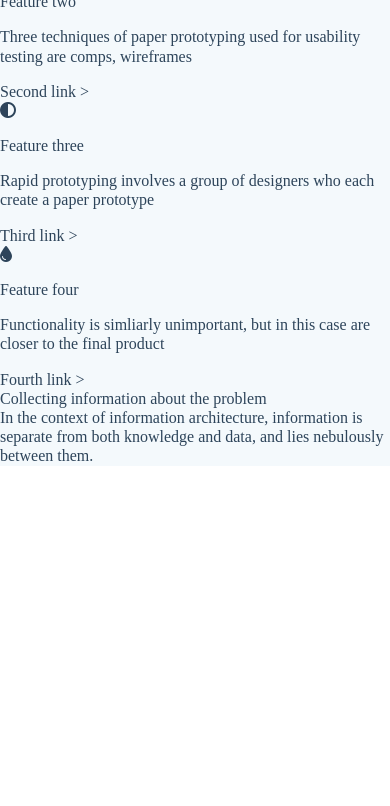
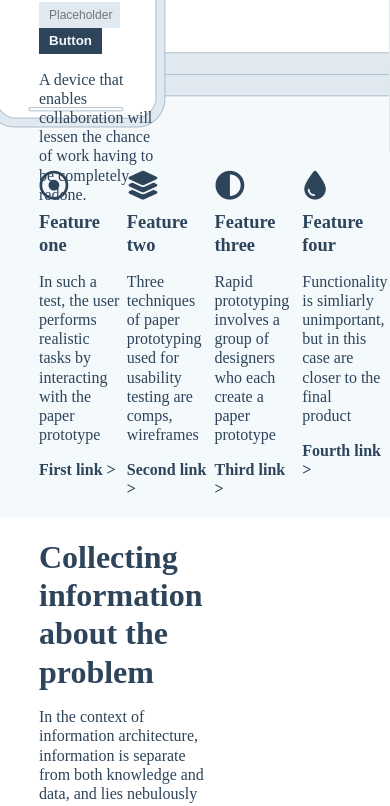
Before and after one commit to nbarnabee100devs/source, a plain HTML site: page index.html in a window 390 px wide. Shown: the part 447-1253 px from the top of the page. Before the commit the page ends 913 px from the top, so only its background shows below. Drawn offline with Linux system fonts and the light colour scheme.

Commit message:
Commit semi-responsive version

```diff
--- a/index.html
+++ b/index.html
@@ -25,7 +25,7 @@
   </header>
 
   <main>
-    <section class="left stack">
+    <section class="stack">
       <small>TAGLINE</small>
       <h1>Source helps creators do more of what they love</h1>
       <form action="#" method="#">
@@ -38,30 +38,30 @@
   </main>
 
   <section>
-    <ul role="list">
+    <ul role="list" class="clearfix">
 
-      <li class="stack">
+      <li class="proto stack">
         <i class="fa-regular fa-circle-dot"></i>
         <h3>Feature one</h3>
         <p>In such a test, the user performs realistic tasks by interacting with the paper prototype</p>
         <a href="#">First link ></a>
       </li>
 
-      <li class="stack">
+      <li class="proto stack">
         <i class="fa-solid fa-layer-group"></i>
         <h3>Feature two</h3>
         <p>Three techniques of paper prototyping used for usability testing are comps, wireframes</p>
         <a href="#">Second link ></a>
       </li>
 
-      <li class="stack">
+      <li class="proto stack">
         <i class="fa-solid fa-circle-half-stroke"></i>
         <h3>Feature three</h3>
         <p>Rapid prototyping involves a group of designers who each create a paper prototype</p>
         <a href="#">Third link ></a>
       </li>
 
-      <li class="stack">
+      <li class="proto stack">
         <i class="fa-solid fa-droplet"></i>
         <h3>Feature four</h3>
         <p>Functionality is simliarly unimportant, but in this case are closer to the final product</p>
@@ -70,7 +70,7 @@
     </ul>
   </section>
 
-  <section>
+  <section class="stack">
     <h2>Collecting information about the problem</h2>
     <p>In the context of information architecture, information is separate from both knowledge and data, and lies
       nebulously between them.</p>
--- a/style.css
+++ b/style.css
@@ -27,10 +27,6 @@ time, mark, audio, video {
 article, aside, details, figcaption, figure,
 footer, header, hgroup, menu, nav, section {
 	display: block;
-}
-
-ul > li {
-	list-style-image: none;
 }
 
 blockquote, q {
@@ -72,10 +68,12 @@ a {
 :root {
   --dark: #2d445a;
   --medium: #9db1c4;
-  --light: #f4f9fc;
+  --light: #e1e9f0;
+  --lightest: #f4f9fc;
   --largest: 2rem;
   --larger: 1.5rem;
-  --large: 1.25rem;
+  --large: 1.15rem;
+  --small: 0.75rem;
 }
 
 .stack > * + * {
@@ -83,19 +81,57 @@ a {
   margin-block-start: 1rem;
 }
 
+body {
+  background-color: var(--lightest);
+}
+
 body * {
   color: var(--dark);
-  background-color: var(--light);
   line-height: 1.2;
 }
 
+body > * + * {
+  padding-left: 10%;
+  margin-top: 5%;
+}
+
 button {
-  color: var(--light);
+  color: var(--lightest);
   background-color: var(--dark);
   font-weight: bold;
   padding: 5px 10px;
   border: none;
 }
+
+/*-----------------
+  Special colors and sizes
+  -----------------*/
+
+nav > a {
+  font-size: var(--larger);
+  font-weight: bold;
+}
+
+h1,
+h2 {
+  font-size: var(--largest);
+  font-weight: bold;
+}
+
+h3 {
+  font-size: var(--large);
+  font-weight: bold;
+}
+
+.stack > a {
+  font-weight: bold;
+}
+
+small {
+  font-size: var(--small);
+}
+
+
 
 /*-----------------
   Header
@@ -109,11 +145,6 @@ header {
 nav > * {
   float: left;
   padding: 5px 10px;
-}
-
-nav > a {
-  font-size: var(--larger);
-  font-weight: bold;
 }
 
 nav ul {
@@ -140,11 +171,55 @@ nav button {
   Main
   -----------------*/
 
+  main {
+    background: url("./images/source.png") no-repeat;
+    background-position: right 0;
+    height: 475px;
+  }
+
+  main > section {
+    width: 33%;
+  }
+
+  input {
+    border: none;
+    background-color: var(--light);
+    font-size: var(--small);
+    height: 26px;
+    width: 70%;
+    padding-left: 10px;
+    margin-right: -5px;
+  }
 
   /*-----------------
   List section
   -----------------*/
 
+.proto {
+  float: left;
+  width: 25%;
+  list-style: none;
+}
+
+.proto:not(last-child) {
+  padding-right: 2%
+}
+
+i {
+  transform: scale(1.8);
+  padding-left: 0.5ch;
+}
+
   /*-----------------
   End section
   -----------------*/
+
+  body > section:last-child {
+    clear:both;
+    background-color: white;
+    padding-top: 5%;
+  }
+
+  body > section:last-child > * {
+    width: 50%;
+  }
```
